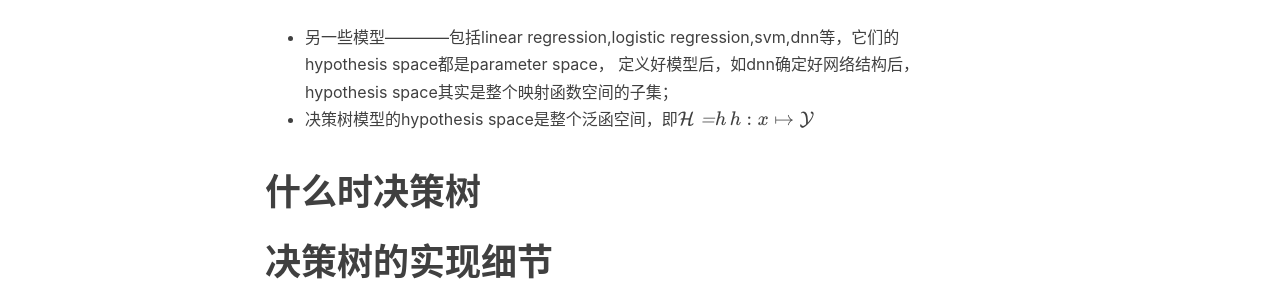
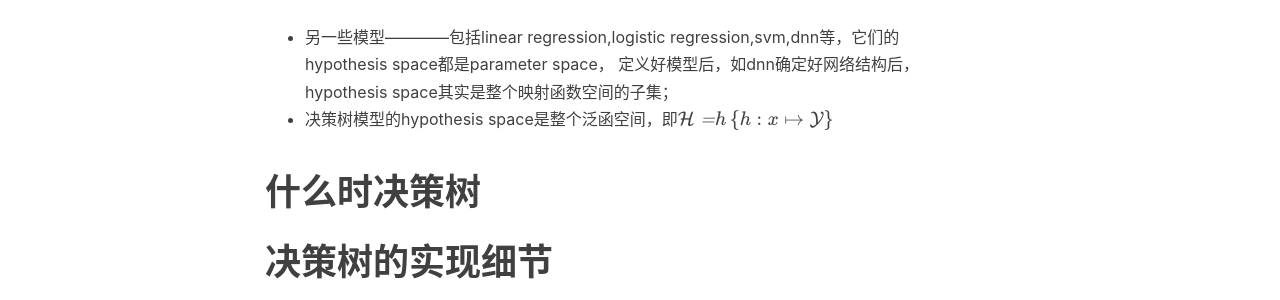
Before and after one commit to BishengSJTU/BishengSJTU.github.io, a Jekyll site: the page built from _posts/2018-12-08-决策树总结.md, in a window 1280 px wide. Shown: the part 794-1094 px from the top of the page. Built offline with Jekyll 4.4.1, drawn with Linux system fonts in a browser that asks for light colours; nearby versions of some CDN libraries; formulas are drawn with MathJax 3; comment, search, counter and statistics services are not loaded.

Commit message:
2018-12-08

```diff
--- a/_posts/2018-12-08-决策树总结.md
+++ b/_posts/2018-12-08-决策树总结.md
@@ -21,7 +21,7 @@
 我们需要在hypothesis space$\cal{H}$中寻找函数$\cal{h}$去逼近$\cal{f}$
 - 另一些模型————包括linear regression,logistic regression,svm,dnn等，它们的hypothesis space都是parameter space，
 定义好模型后，如dnn确定好网络结构后，hypothesis space其实是整个映射函数空间的子集；
-- 决策树模型的hypothesis space是整个泛函空间，即$\cal{H=}\cal{h}\,\cal{h:x}\mapsto\cal{Y}$
+- 决策树模型的hypothesis space是整个泛函空间，即$\cal{H=}\cal{h}\,\lbrace\cal{h:x}\mapsto\cal{Y}\rbrace$
 
 
 # 什么时决策树
```
